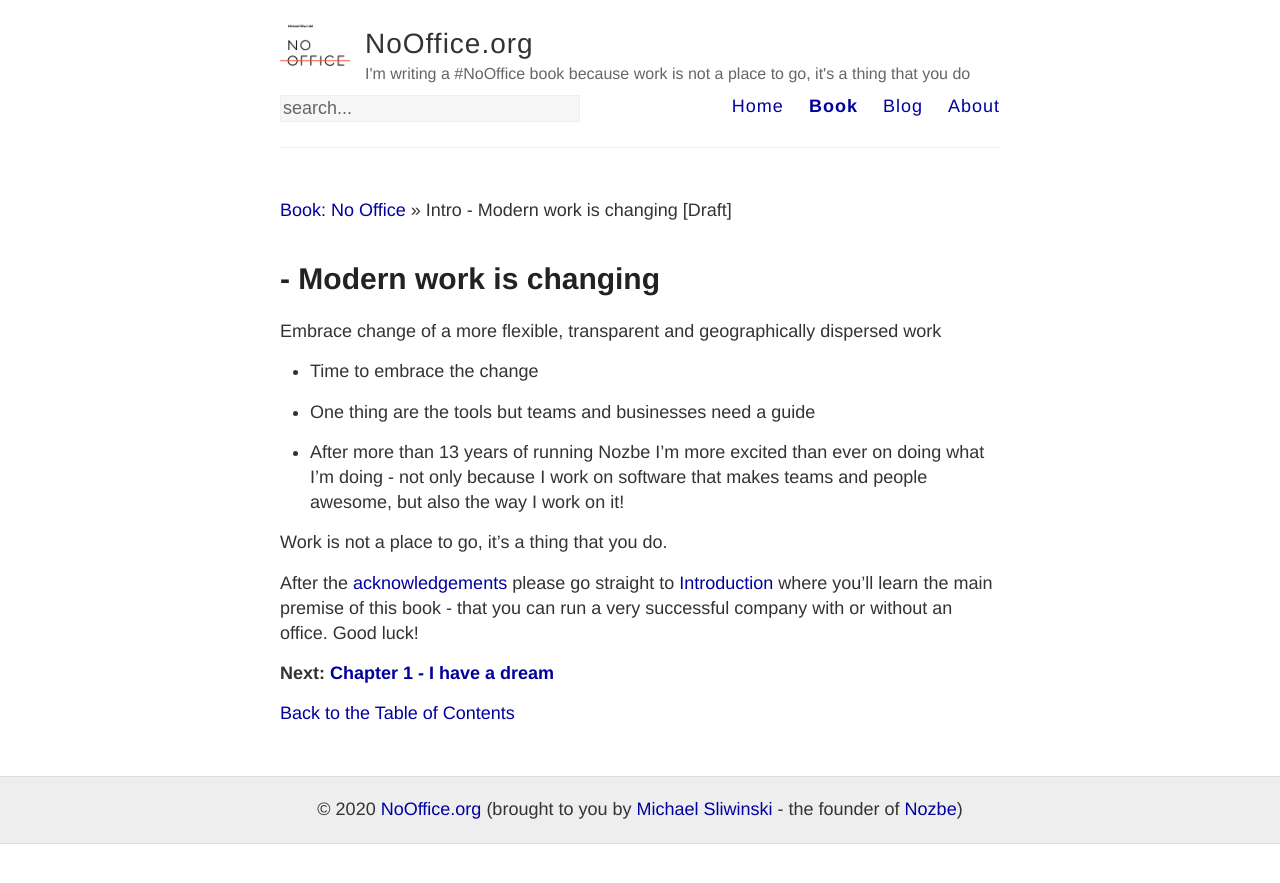
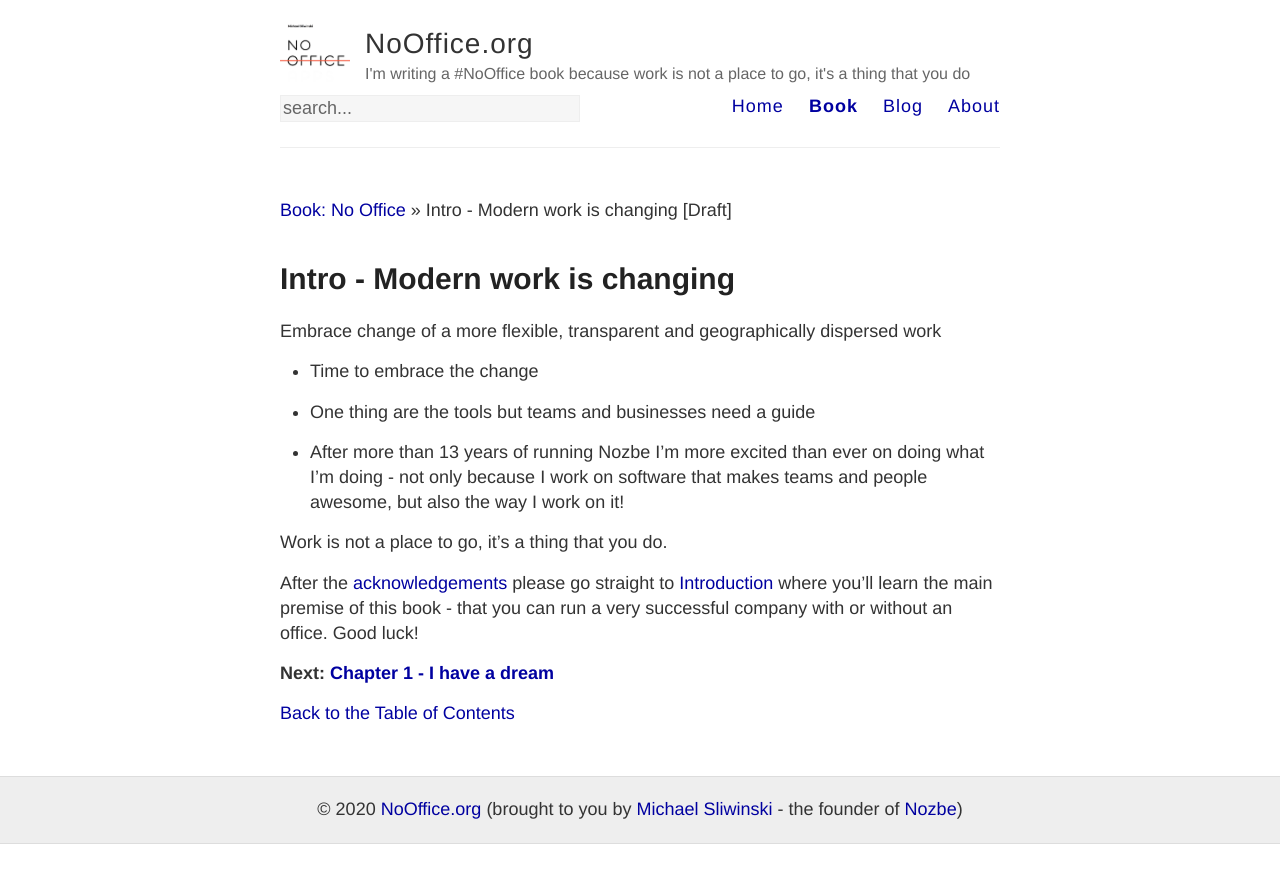
Before and after one commit to Nozbe/NoOffice.org, a Jekyll site: the page built from _book/intro.md, in a window 1280 px wide. Shown: the top 883 px of the page. Built offline with Jekyll 4.4.1, drawn with Linux system fonts in a browser that asks for light colours.

Commit message:
toc tests

```diff
--- a/_includes/book.html
+++ b/_includes/book.html
@@ -25,13 +25,13 @@ We're creating arrays for slugs, titles and subtitles based on the contents of t
       {% assign chapter_subtitle = subtitles[forloop.index0] %}
       {% assign chapter_chname = item.chname %}
       {% assign chapter_part = slug %}
-      {% assign page_chname = item.chname %}
     {% endif %}
   {% endfor %}
 
 {% if chapter_part == page.part %}{% assign part_sel = forloop.index %}
   {% if item.url == page.slug %}
     {{ chapter_chname }} - {{ chapter_title }}
+    {% assign page_chname = chapter_chname %}
     {% assign next = true %}
     {% if item.status == "draft" %}{{ site.data.book.draft }}{% endif %}
   {% else %}<a href="{{ site.baseurl }}/book/{{ item.url }}" title="{{ chapter_subtitle }} - {{ chapter_title }}">{{ chapter_chname }} - {{ chapter_title }}</a>
```
